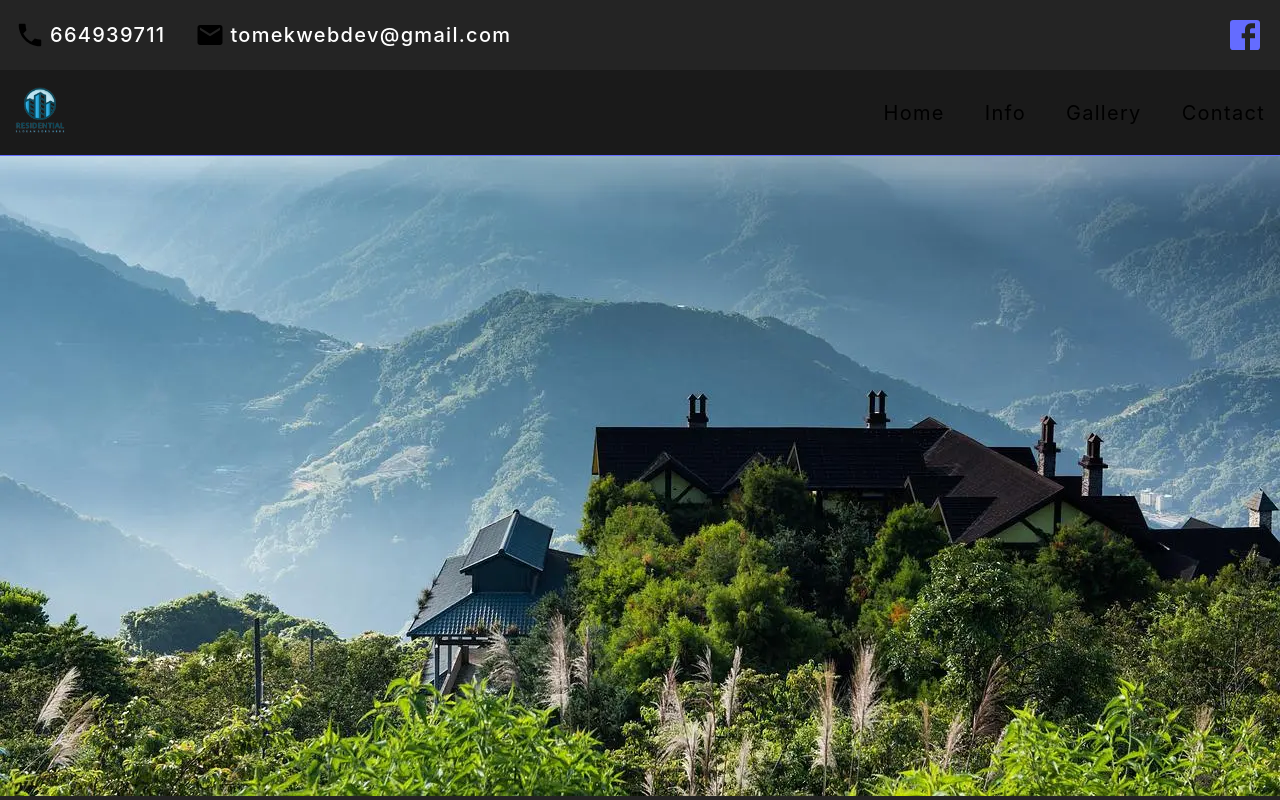
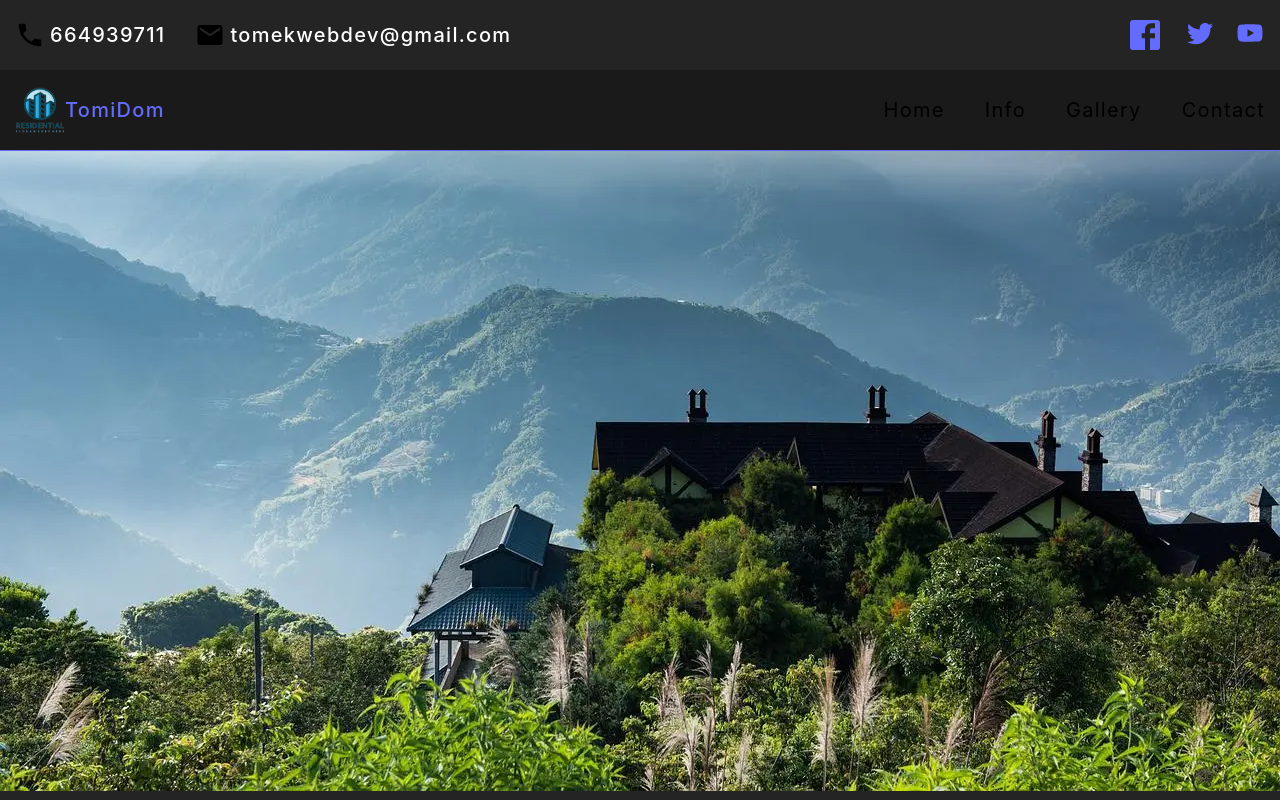
Before and after one commit to TDomagalski/MyReactPage1, a React (Vite) app: page / in a window 1280 px wide. Shown: the top 800 px of the page. Built offline with nearby package versions, Linux system fonts and the light colour scheme.

Commit message:
feat: add company name and socialmedia links

```diff
--- a/src/App/styles/css/App.css
+++ b/src/App/styles/css/App.css
@@ -106,9 +106,9 @@ button:focus {
   display: -webkit-box;
   display: -ms-flexbox;
   display: flex;
-  -webkit-box-pack: center;
-      -ms-flex-pack: center;
-          justify-content: center;
+  -webkit-box-pack: end;
+      -ms-flex-pack: end;
+          justify-content: flex-end;
   -webkit-box-align: center;
       -ms-flex-align: center;
           align-items: center;
@@ -126,6 +126,17 @@ button:focus {
 }
 .bar_info .bar_contact .phone_number {
   margin-bottom: 10px;
+}
+.bar_info .social_media {
+  display: -webkit-box;
+  display: -ms-flexbox;
+  display: flex;
+  -ms-flex-pack: distribute;
+      justify-content: space-around;
+  -webkit-box-align: center;
+      -ms-flex-align: center;
+          align-items: center;
+  width: 100%;
 }
 .bar_info .social_media .facebook a {
   display: -webkit-box;
@@ -168,6 +179,17 @@ nav .navbar {
   -webkit-box-pack: justify;
       -ms-flex-pack: justify;
           justify-content: space-between;
+  -webkit-box-align: center;
+      -ms-flex-align: center;
+          align-items: center;
+}
+nav .navbar .logo {
+  display: -webkit-box;
+  display: -ms-flexbox;
+  display: flex;
+  -webkit-box-pack: start;
+      -ms-flex-pack: start;
+          justify-content: flex-start;
   -webkit-box-align: center;
       -ms-flex-align: center;
           align-items: center;
@@ -319,6 +341,16 @@ nav .nav_menu li {
     margin-bottom: 0;
     margin-right: 30px;
   }
+  .bar_info .social_media {
+    -webkit-box-pack: end;
+        -ms-flex-pack: end;
+            justify-content: flex-end;
+  }
+  .bar_info .social_media .facebook,
+.bar_info .social_media .twitter,
+.bar_info .social_media .yt {
+    margin-left: 1rem;
+  }
   nav {
     width: 100%;
     -webkit-box-orient: horizontal;
--- a/src/App/styles/scss/App.scss
+++ b/src/App/styles/scss/App.scss
@@ -95,7 +95,7 @@ button {
 		.phone_number,
 		.email {
 			display: flex;
-			justify-content: center;
+			justify-content: flex-end;
 			align-items: center;
 
 			a {
@@ -115,6 +115,10 @@ button {
 	}
 
 	.social_media {
+		display: flex;
+		justify-content: space-around;
+		align-items: center;
+		width: 100%;
 		.facebook {
 			a {
 				display: flex;
@@ -147,6 +151,9 @@ nav {
 		align-items: center;
 
 		.logo {
+			display: flex;
+			justify-content: flex-start;
+			align-items: center;
 			img {
 				width: 50px;
 				height: 50px;
@@ -261,8 +268,14 @@ nav {
 			}
 		}
 
-		// .social_media {
-		// }
+		.social_media {
+			justify-content: flex-end;
+			.facebook,
+			.twitter,
+			.yt {
+				margin-left: 1rem;
+			}
+		}
 	}
 
 	// ~~~~~~ NAVIGATION ~~~~~~
--- a/src/components/InfoBar/InfoBar.tsx
+++ b/src/components/InfoBar/InfoBar.tsx
@@ -1,6 +1,8 @@
 import EmailIcon from "@mui/icons-material/Email";
 import LocalPhoneIcon from "@mui/icons-material/LocalPhone";
 import FacebookIcon from "@mui/icons-material/Facebook";
+import TwitterIcon from "@mui/icons-material/Twitter";
+import YouTubeIcon from "@mui/icons-material/YouTube";
 
 type BarInfoProps = {
 	phoneNumber: number;
@@ -29,6 +31,22 @@ export const InfoBar = (props: BarInfoProps) => {
 						<FacebookIcon />
 					</a>
 				</div>
+				<div className="twitter">
+					<a
+						href="https://www.twitter.com/"
+						target="_blank"
+						rel="noopener noreferrer">
+						<TwitterIcon />
+					</a>
+				</div>
+				<div className="yt">
+					<a
+						href="https://www.youtube.com/"
+						target="_blank"
+						rel="noopener noreferrer">
+						<YouTubeIcon />
+					</a>
+				</div>
 			</div>
 		</div>
 	);
--- a/src/components/Navbar/Navbar.tsx
+++ b/src/components/Navbar/Navbar.tsx
@@ -19,6 +19,7 @@ export const Navbar = () => {
 			<div className="navbar">
 				<a href="#" className="logo">
 					<img src={Logo} alt="Logo" />
+					<span>TomiDom</span>
 				</a>
 				<button onClick={handleHamburger} className="hamburger">
 					<MenuIcon />
```
Also changed, not shown: 1 other file (tests, documents, lock files or other folders).
